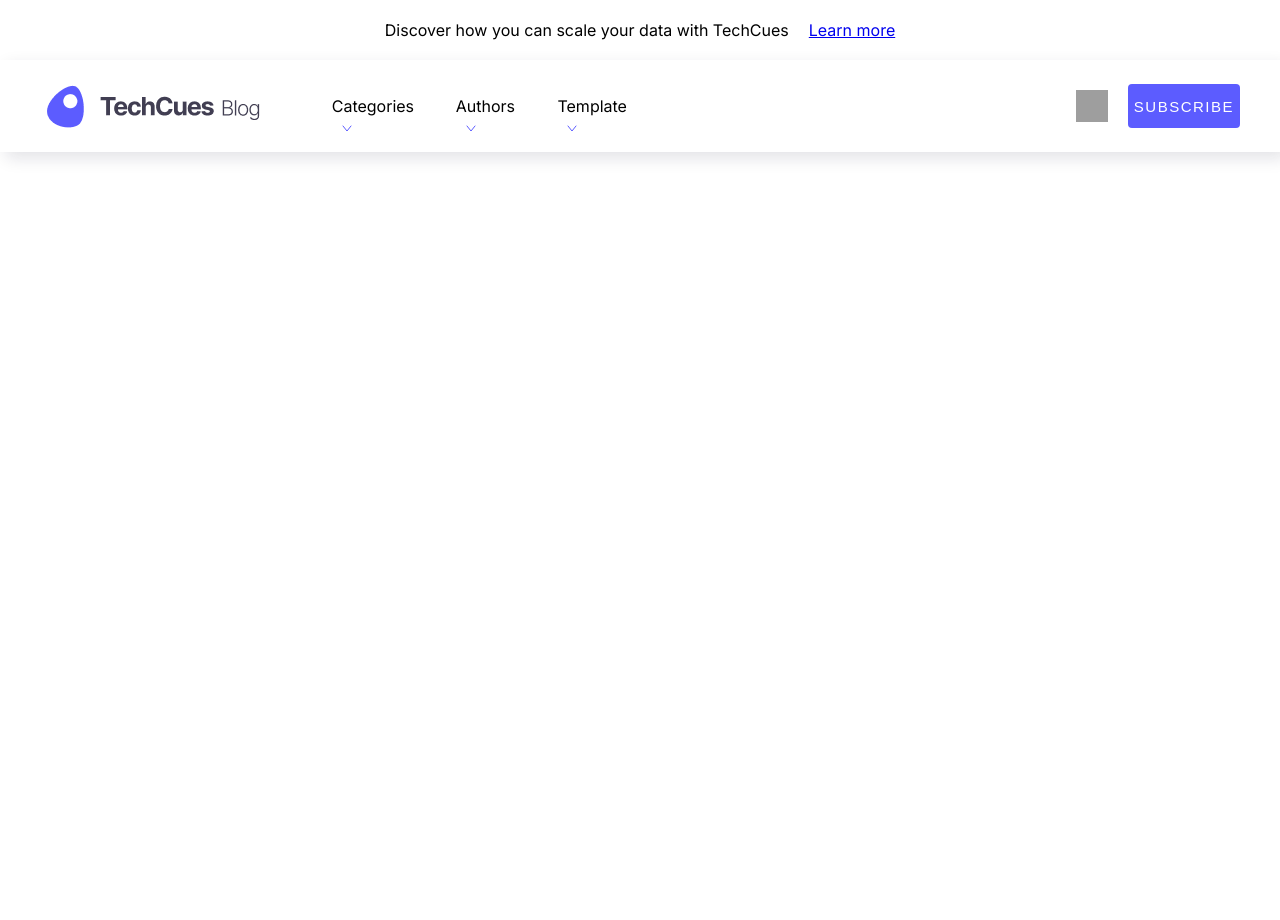
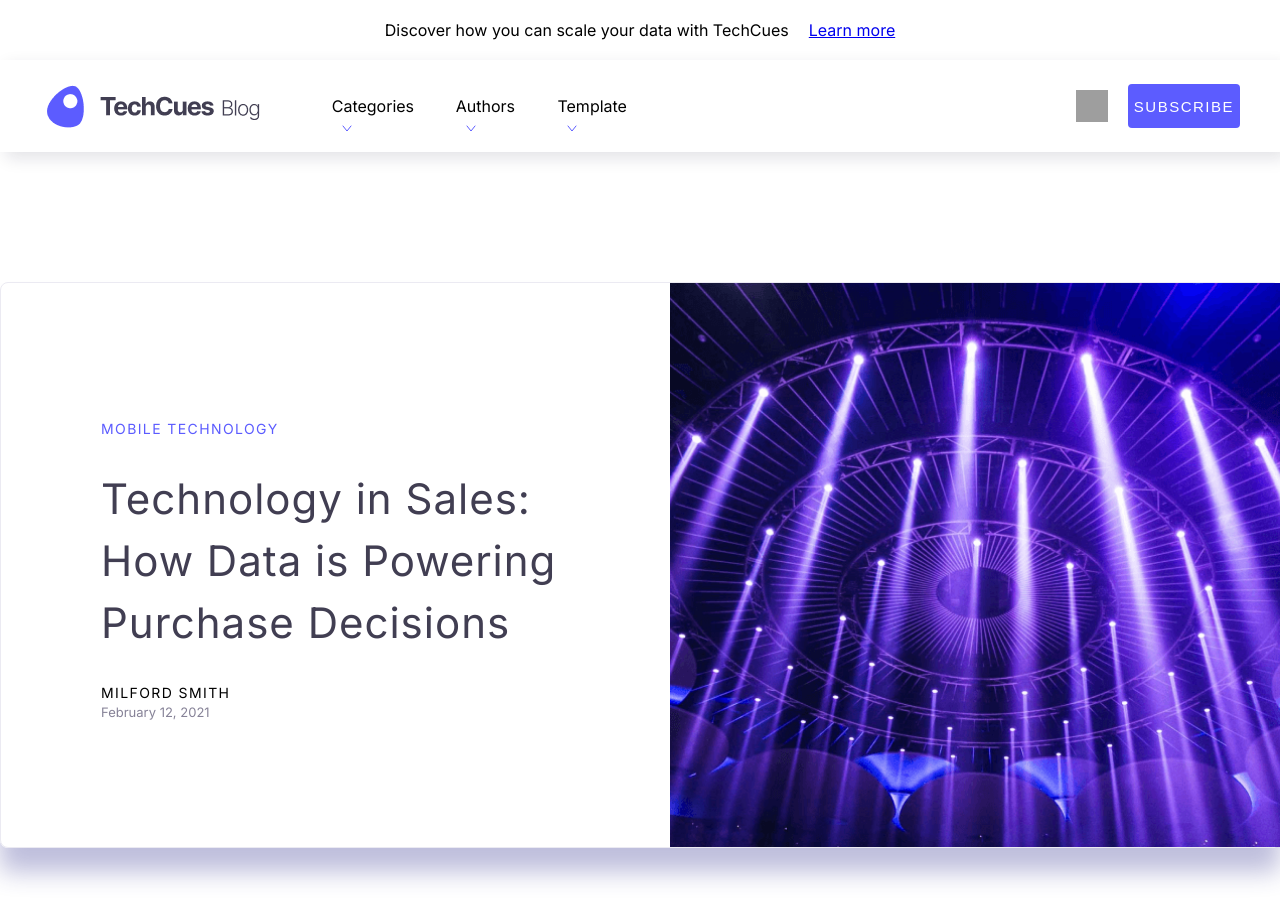
Before and after one commit to AirMous3/TechCues, a React (Create React App) app: page / in a window 1280 px wide. Shown: the top 920 px of the page. Before the commit the page ends 800 px from the top, so only its background shows below. Built offline with nearby package versions, Linux system fonts and the light colour scheme; grey boxes are pictures that could not be loaded.

Commit message:
Feature: add Main page

```diff
--- a/src/App.js
+++ b/src/App.js
@@ -1,9 +1,14 @@
+import { Container } from '@/components/Container';
 import { Header } from '@/components/Header';
+import { Main } from '@/components/Main';
 
 function App() {
   return (
     <div>
       <Header />
+      <Container>
+        <Main />
+      </Container>
     </div>
   );
 }
--- /dev/null
+++ b/src/components/Container/index.js
@@ -0,0 +1,9 @@
+import styled from 'styled-components';
+
+export const Container = styled.div`
+  position: relative;
+  max-width: 1440px;
+  margin-left: auto;
+  margin-right: auto;
+  min-height: 100vh;
+`;
--- a/src/components/Header/index.js
+++ b/src/components/Header/index.js
@@ -1,5 +1,5 @@
 import logo from '@/assets/logo.png';
-import { Button } from '@/components/Button/components';
+import { Button } from '@/components/Button';
 
 import {
   CategoriesWrapper,
--- /dev/null
+++ b/src/components/Main/components.js
@@ -0,0 +1,61 @@
+import styled from 'styled-components';
+
+import rightArrows from '@/assets/topRightArrows.png';
+
+export const StyledMain = styled.main`
+  display: flex;
+  justify-content: space-between;
+  margin-top: 130px;
+  border: 1px solid ${({ theme }) => theme.colors.border};
+  box-shadow: 0px 24px 24px rgba(52, 52, 147, 0.32);
+  border-radius: 8px;
+`;
+export const MainSection = styled.section`
+  display: flex;
+  flex-direction: column;
+  justify-content: center;
+  margin-left: 100px;
+`;
+export const MainTitle = styled.h1`
+  color: ${({ theme }) => theme.colors.primary};
+  font-weight: 400;
+  font-size: 14px;
+  line-height: 18px;
+  letter-spacing: 1.4px;
+  text-transform: uppercase;
+  margin-bottom: 30px;
+`;
+export const MainDescription = styled.div`
+  font-size: 42px;
+  line-height: 62px;
+  letter-spacing: 1px;
+  color: ${({ theme }) => theme.colors.secondary};
+  max-width: 464px;
+  margin-right: 100px;
+  margin-bottom: 30px;
+`;
+export const MainAuthor = styled.div`
+  font-size: 14px;
+  line-height: 18px;
+  letter-spacing: 1.4px;
+  text-transform: uppercase;
+`;
+export const MainDate = styled.div`
+  font-size: 13px;
+  line-height: 20px;
+  color: ${({ theme }) => theme.colors.whiteGray};
+`;
+export const MainInmage = styled.img`
+  height: 100%;
+  z-index: 10;
+`;
+// export const MainRightArrows = styled.div`
+//   z-index: 1;
+//   position: absolute;
+//   height: 392px;
+//   left: 73.23%;
+//   right: -4.31%;
+//   top: -48px;
+//   background-image: url(${rightArrows});
+//   background-repeat: no-repeat;
+// `;
--- /dev/null
+++ b/src/components/Main/index.js
@@ -0,0 +1,29 @@
+import mainImage from '@/assets/mainImage.png';
+
+import {
+  MainAuthor,
+  MainDate,
+  MainDescription,
+  MainInmage,
+  MainSection,
+  MainTitle,
+  StyledMain,
+} from './components';
+
+export const Main = () => {
+  return (
+    <StyledMain>
+      <MainSection>
+        <MainTitle>Mobile Technology</MainTitle>
+        <MainDescription>
+          Technology in Sales: How Data is Powering Purchase Decisions
+        </MainDescription>
+        <MainAuthor>Milford Smith</MainAuthor>
+        <MainDate>February 12, 2021</MainDate>
+      </MainSection>
+      <div>
+        <MainInmage src={mainImage} alt="mainImage" />
+      </div>
+    </StyledMain>
+  );
+};
--- a/src/theme.js
+++ b/src/theme.js
@@ -5,10 +5,10 @@ const font = 'sans-serif';
 // Color palette
 const black = '#000000';
 const white = '#ffffff';
-const error = '#c86464';
-const gray = '#8f93a3';
-const border = '#9c9fb0';
-const green = '#22c993';
+const border = '#EBEAF2';
+const whiteGray = '#868297';
+const primary = '#5C5CFF';
+const secondary = '#413e52';
 
 const boxShadows = [
     '6px 6px 16px rgba(17, 17, 49, 0.12)',
@@ -52,11 +52,11 @@ export const theme = {
         '20px', // 3
     ],
     colors: {
-        gray,
-        border,
-        green,
+        whiteGray,
+        primary,
+        secondary,
         black,
         white,
-        error,
+        border,
     },
 };
```
Also changed, not shown: src/assets/mainImage.png (added), src/assets/topRightArrows.png (added), src/components/Button/index.js (renamed from src/components/Button/components.js).
